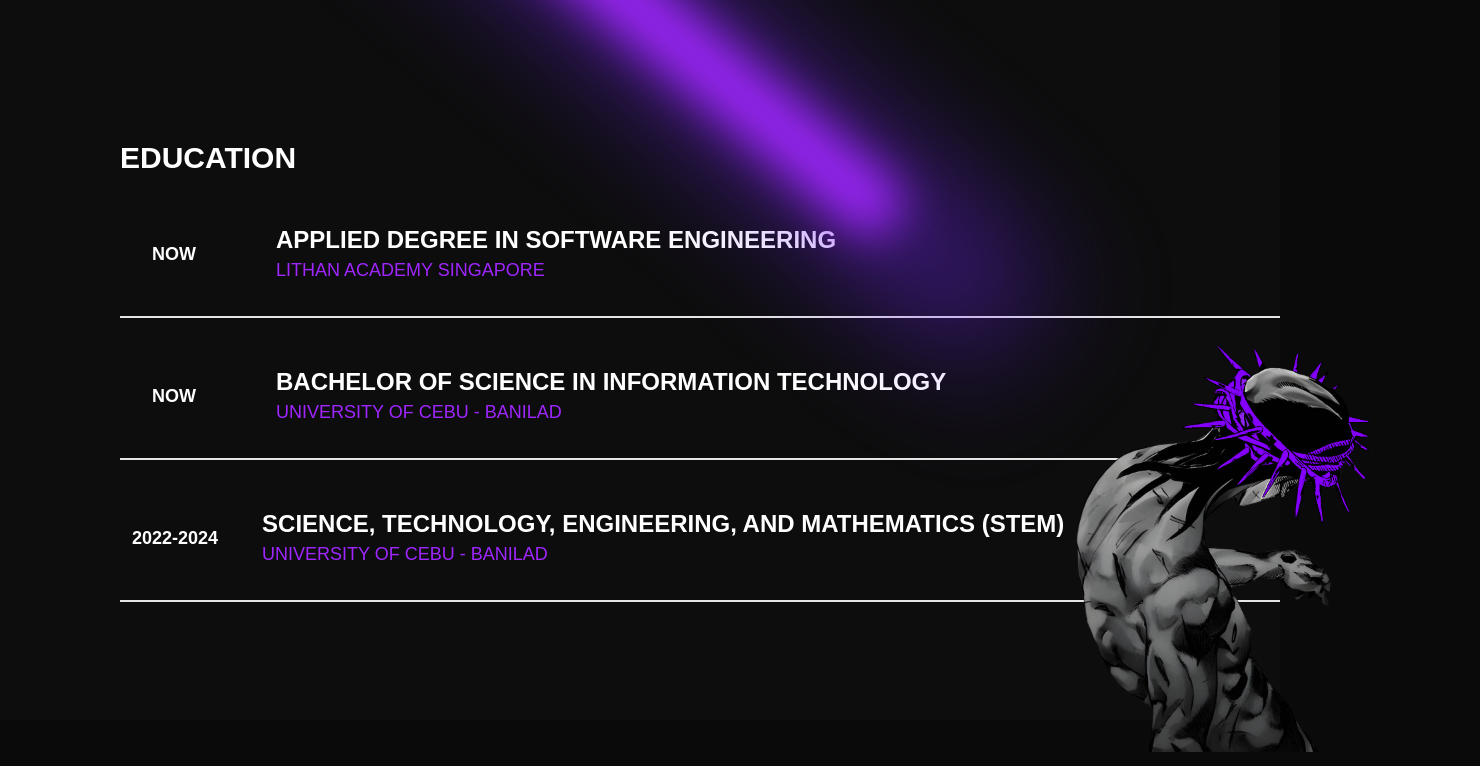
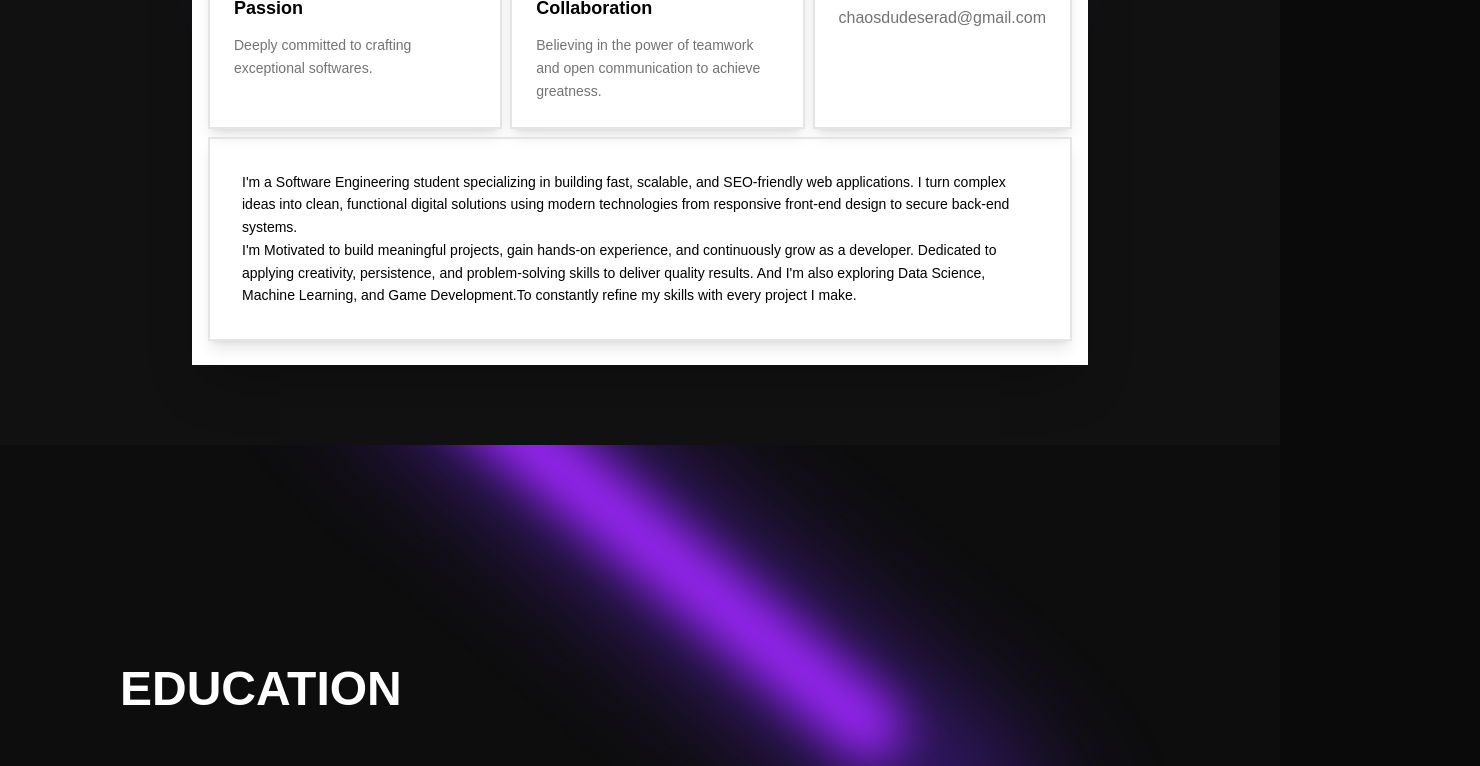
Before and after one commit to DaVid141-cell/portfolio-v2, a React (Vite) app: page /about in a window 1280 px wide. Shown: the part 480-1246 px from the top of the page, 1480 px wide, since content can reach past the window. Built offline with nearby package versions, Linux system fonts and the light colour scheme.

Commit message:
refactor AboutPage component structure and improve styling for education section

```diff
--- a/src/pages/about.tsx
+++ b/src/pages/about.tsx
@@ -1,9 +1,13 @@
+import { AboutMeSec } from "../components/about-me-sec";
+
 export default function AboutPage () {
+
+
     return (
         <div className="w-full">
             {/*About me content */}
-            <div className="w-full h-100 relative bg-[#111111] z-1">
-                <h1>mee</h1>
+            <div className="w-full min-h-screen relative bg-[#111111] z-1">
+                <AboutMeSec/>
             </div>
 
 
@@ -15,16 +19,16 @@
                 <div className="bg-[#A026FF] absolute w-150 h-15 top-20 left-91 rounded-r-4xl rotate-40 blur-xl"/>
 
 
-                <div className="w-90 absolute left-260 top-100 select-none z-2">
+                <div className="w-110 absolute left-260 top-104 select-none z-1 overflow-hidden opacity-80">
                     <img src="/src/assets/about-img.webp" alt="about-img" loading="lazy"/>
                 </div>
 
                 <div className="pt-55 pl-30">
-                    <h1 className="text-3xl font-bold">
+                    <h1 className="text-5xl font-bold">
                         EDUCATION
                     </h1>
-                    <div className="w-full max-w-300">
-                        <div className="flex row uppercase items-center font-bold text-lg mt-4 mb-4 border-b-2 border-cus-grey">
+                    <div className="w-full max-w-fit">
+                        <div className="flex row uppercase items-center font-bold text-2xl mt-4 mb-4 border-b-2 border-cus-grey">
                             <div className="col p-8 ">
                                 <h3>Now</h3>
                             </div>
@@ -35,7 +39,7 @@
                                 </p>
                             </div>
                         </div>
-                        <div className="flex row uppercase items-center font-bold text-lg mt-4 mb-4 border-b-2 border-cus-grey">
+                        <div className="flex row uppercase items-center font-bold text-2xl mt-4 mb-4 border-b-2 border-cus-grey">
                             <div className="col p-8 ">
                                 <h3>Now</h3>
                             </div>
@@ -46,8 +50,8 @@
                                 </p>
                             </div>
                         </div>
-                        <div className="flex row uppercase items-center font-bold text-lg mt-4 mb-4 border-b-2 border-cus-grey">
-                            <div className="col p-3 shrink-0">
+                        <div className="flex row uppercase items-center font-bold text-2xl mt-4 mb-4 border-b-2 border-cus-grey">
+                            <div className="col p-1 shrink-0">
                                 <h3>2022-2024</h3>
                             </div>
                             <div className="col p-8">
@@ -63,7 +67,24 @@
             </div>
 
             {/*Skills contents */}
-
         </div>
     )
 }
+
+
+{/*
+
+                        <div className="bg-[#2a2a2a] h-58 manga-box-1" />
+
+
+                        <div className="bg-[#1a1a1a] w-150 h-58 col-span-2 px-10
+                            [clip-path:polygon(10%_0%,100%_0%,100%_100%,0%_100%)]">
+                            <h1 className="text-white text-5xl font-black tracking-tight">I'M DAVID</h1>
+                        </div>
+
+                        <div className="absolute bg-[#1a1a1a] w-150 h-58 col-span-2 px-10
+                            [clip-path:polygon(10%_0%,100%_0%,100%_100%,0%_100%)]">
+                            <h1 className="text-white text-5xl font-black tracking-tight">I'M SERAD</h1>
+                        </div>
+
+    */}
```
